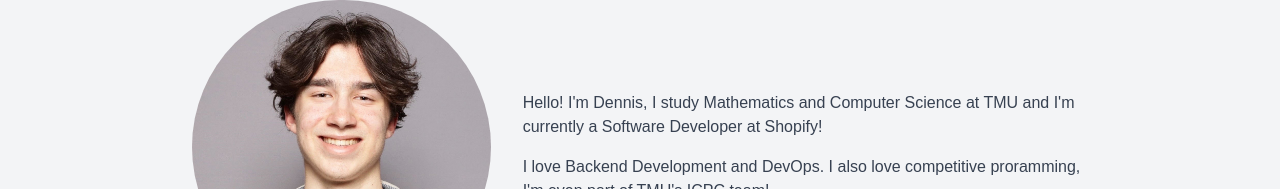
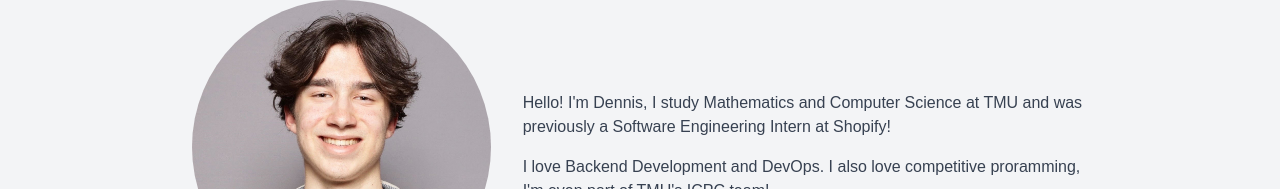
Before and after one commit to denniskaydalov/portfolio, a Next.js app: page / in a window 1280 px wide. Shown: the part 272-461 px from the top of the page. Built offline with nearby package versions, Linux system fonts and the light colour scheme.

Commit message:
Update AboutMe.tsx

```diff
--- a/app/components/AboutMe.tsx
+++ b/app/components/AboutMe.tsx
@@ -16,7 +16,7 @@ export default function AboutMe() {
         </div>
         <div className="md:w-2/3 md:pl-8 text-center md:text-left">
           <p className="text-gray-700 mb-4">
-            Hello! I'm Dennis, I study Mathematics and Computer Science at TMU and I'm currently a Software Developer at Shopify!
+            Hello! I'm Dennis, I study Mathematics and Computer Science at TMU and was previously a Software Engineering Intern at Shopify!
           </p>
           <p className="text-gray-700">
             I love Backend Development and DevOps. I also love competitive proramming, I'm even part of TMU's ICPC team!
```
